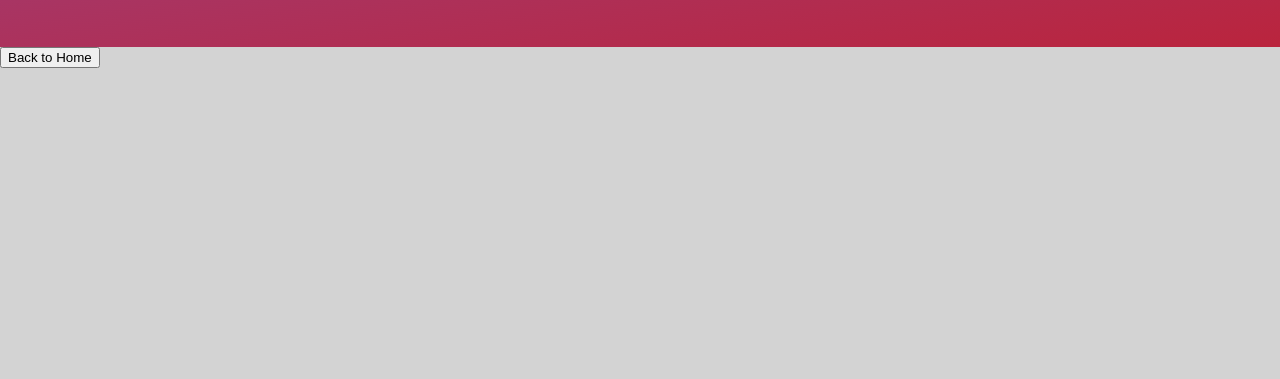
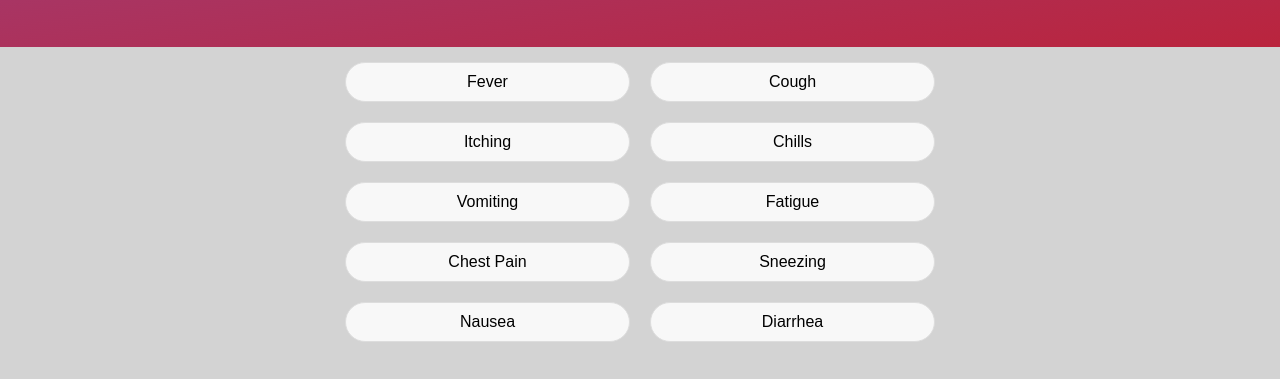
Before and after one commit to SahanYW/2024-Axxess-Hackathon, a website: page docs/pages/make-appointment.html in a window 1280 px wide. Shown: the part 157-536 px from the top of the page. Drawn offline with Linux system fonts and the light colour scheme; a web font is replaced by a local one.

Commit message:
next commit now

```diff
--- a/docs/assets/script.js
+++ b/docs/assets/script.js
@@ -0,0 +1,6 @@
+document.querySelectorAll('.symptom-btn').forEach(button => {
+    button.addEventListener('click', function() {
+        // Toggle the active class on the clicked button
+        this.classList.toggle('symptom-btn-active');
+    });
+});
--- a/docs/assets/styles.css
+++ b/docs/assets/styles.css
@@ -95,6 +95,37 @@ button:hover, .callButton:hover {
     color: #fff; /* Adjust color as needed, using white as an example */
     display: block; /* Ensure it takes up its own line */
 }
+.symptoms-nav {
+    display: grid;
+    grid-template-columns: repeat(2, 1fr); /* 5 columns */
+    gap: 10px; /* Space between buttons */
+    padding: 10px;
+    justify-content: left;
+    max-width: 600px; /* Adjust based on your layout */
+    margin: auto;
+    text-align: left; /* Aligns inline elements (like inline-block buttons) to the left */
+    padding: 10px; /* Add some padding around the container if needed */
+    margin: auto; /* Centers the container */
+    /*max-width: 90%;*/
+}
+
+.symptom-btn {
+    padding: 10px 20px; /* Adequate padding around text */
+    font-size: 16px; /* Adjust font size as needed */
+    background-color: #f8f8f8; /* Light gray background */
+    border-radius: 20px; /* Rounded corners */
+    cursor: pointer;
+    margin: 5px; /* Space between buttons */
+    border: 1px solid #ddd; /* Light border */
+    display: inline-block; /* Allows the button to size according to its content */
+    transition: background-color 0.3s; /* Smooth transition for background color change */
+    white-space: nowrap; /* Prevents text from wrapping to a new line */
+    font-family: 'Sofia Sans', Arial, sans-serif;
+}
+
+.symptom-btn-active {
+    background-color: rgb(255, 196, 0); /* Active (clicked) button background */
+}
 
 footer {
     position: fixed;
--- a/docs/pages/make-appointment.html
+++ b/docs/pages/make-appointment.html
@@ -13,7 +13,19 @@
             <span class="subtext">What symptoms are you feeling?<br>Select all that apply.</span>
         </div>
     </header>
-    <button onclick="location.href='../index.html'">Back to Home</button>
+    <nav class="symptoms-nav">
+        <button class="symptom-btn">Fever</button>
+        <button class="symptom-btn">Cough</button>
+        <button class="symptom-btn">Itching</button>
+        <button class="symptom-btn">Chills</button>
+        <button class="symptom-btn">Vomiting</button>
+        <button class="symptom-btn">Fatigue</button>
+        <button class="symptom-btn">Chest Pain</button>
+        <button class="symptom-btn">Sneezing</button>
+        <button class="symptom-btn">Nausea</button>
+        <button class="symptom-btn">Diarrhea</button>
+    </nav>
+
     <script src="../assets/script.js"></script>
 </body>
 </html>
```
